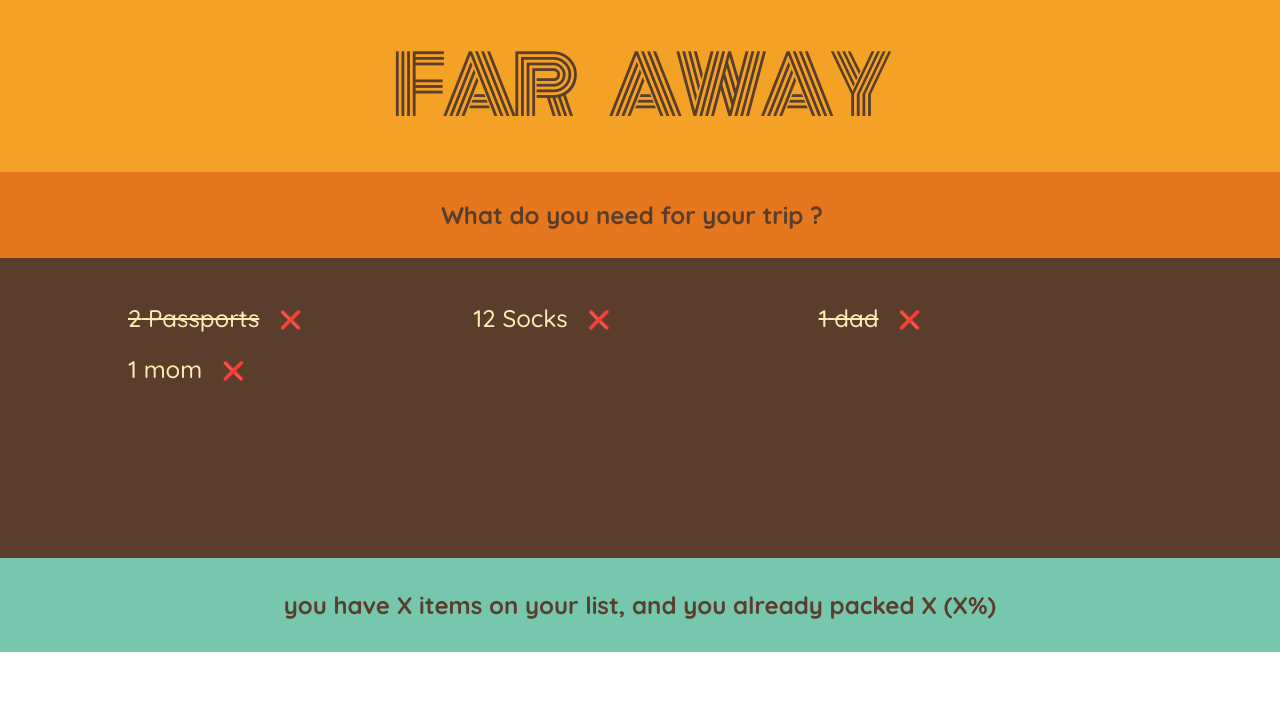
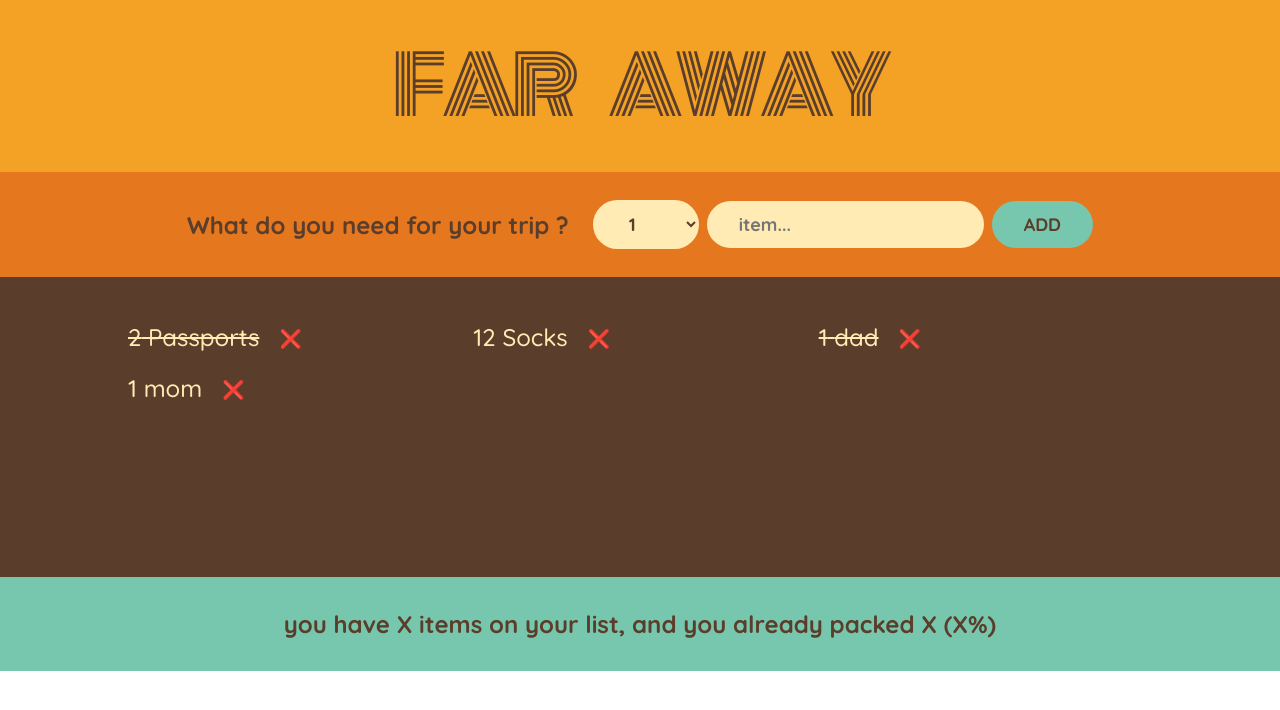
Before and after one commit to mahdi-shi/Far-away, a React (Create React App) app: page / in a window 1280 px wide. Shown: the top 710 px of the page. Built offline with nearby package versions, Linux system fonts and the light colour scheme.

Commit message:
form component get complited now we should create item with the form, out of the list array

```diff
--- a/src/App.js
+++ b/src/App.js
@@ -21,10 +21,24 @@
 }
 
 function Form() {
+  function handleSubmit(e) {
+    e.preventDefault();
+    console.log(e);
+  }
+
   return (
-    <div className="add-form">
+    <form className="add-form" onSubmit={handleSubmit}>
       <h3>What do you need for your trip ? </h3>
-    </div>
+      <select>
+        {Array.from({ length: 20 }, (_, i) => i + 1).map((num) => (
+          <option value={num} key={num}>
+            {num}
+          </option>
+        ))}
+      </select>
+      <input type="input" placeholder="item..." />
+      <button>Add</button>
+    </form>
   );
 }
 
@@ -33,7 +47,7 @@
     <div className="list">
       <ul>
         {initialItems.map((item) => (
-          <Item item={item} />
+          <Item item={item} key={item.id} />
         ))}
       </ul>
     </div>
```
